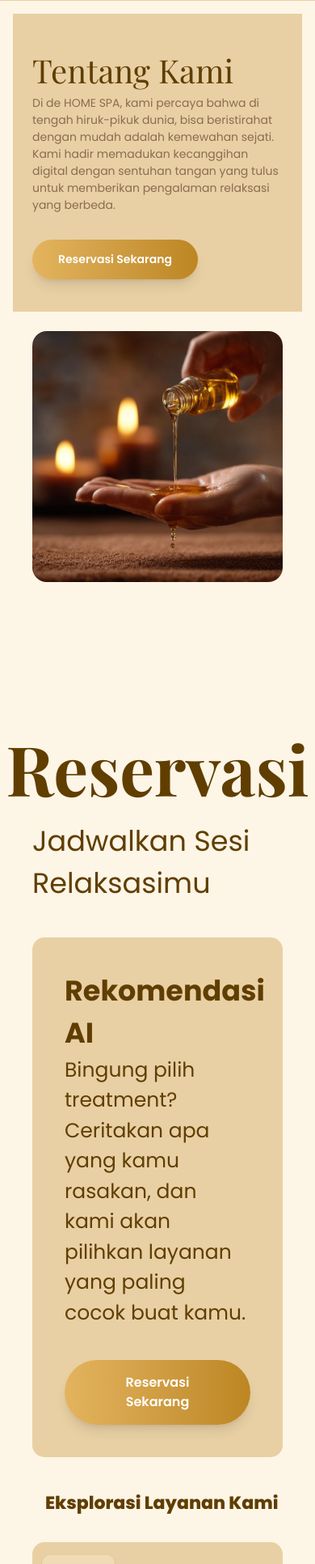
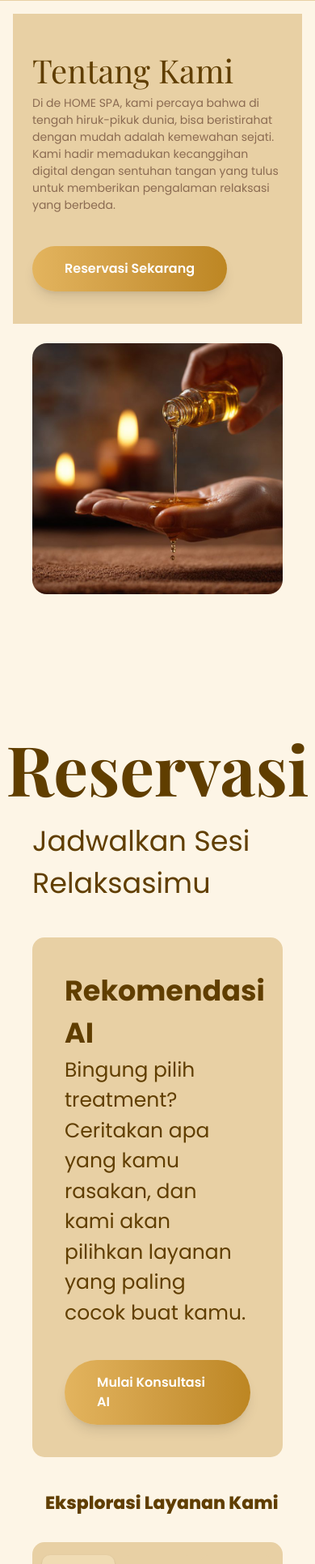
Before and after one commit to Indrawan-maker/hackathon-umkt, a Next.js app: page / in a window 390 px wide. Shown: the part 2793-4725 px from the top of the page at 81% size. Built offline with nearby package versions, Linux system fonts and the light colour scheme.

Commit message:
pecah komponent + atur struktru section lain

```diff
--- a/components/moleculs/LandingPage/index.tsx
+++ b/components/moleculs/LandingPage/index.tsx
@@ -6,6 +6,10 @@ import ServiceSelector from "@/components/moleculs/ServiceSelector";
 import WhyChooseUs from "@/components/sections/WhyChooseUs";
 import About from "@/components/sections/About";
 import Reservasi from "@/components/sections/Reservasi";
+import Lokasi from "@/components/sections/Lokasi";
+import Unggulan from "@/components/sections/Unggulan";
+import Testimoni from "@/components/sections/Testimoni";
+import FAQ from "@/components/sections/FAQ";
 
 
 export default function LandingPage() {
@@ -16,7 +20,11 @@ export default function LandingPage() {
     <Hero />
     <WhyChooseUs/>
     <About/>
+    <Lokasi/>
+    <Unggulan/>
+    <Testimoni/>
     <Reservasi/>
+    <FAQ/>
     <ServiceSelector />
     <CardSpaList />
     <Footer />
--- a/components/sections/About/index.tsx
+++ b/components/sections/About/index.tsx
@@ -1,7 +1,7 @@
 import Image from "next/image"
 import lulur from "@/public/images/aboutspa2.jpg"
-
-export default function about() {
+import ButtonReservasi from "@/components/ui/ButtonReservasi"
+export default function About() {
     return (
         <section className="bg-main">
             <div className="about2 w-full min-h-screen p-4 sm:p-8 lg:p-16">
@@ -14,9 +14,7 @@ export default function about() {
                             <div className="about-text font-poppins text-second text-[14px] sm:text-[15px] lg:text-base">
                                 Di de HOME SPA, kami percaya bahwa di tengah hiruk-pikuk dunia, bisa beristirahat dengan mudah adalah kemewahan sejati. Kami hadir memadukan kecanggihan digital dengan sentuhan tangan yang tulus untuk memberikan pengalaman relaksasi yang berbeda.
                             </div>
-                            <button className="mt-8 lg:mt-10 rounded-full bg-linear-to-r from-[#E3B45E] to-[#BD8622] px-8 lg:px-10 py-3.5 lg:py-4 font-poppins text-[14px] lg:text-[16px] font-semibold text-white shadow-lg transition hover:scale-[1.03]">
-                                Reservasi Sekarang
-                            </button>
+                            <ButtonReservasi>Reservasi Sekarang</ButtonReservasi>
                         </div>
                     </div>
 
--- /dev/null
+++ b/components/sections/FAQ/index.tsx
@@ -0,0 +1,8 @@
+
+export default function FAQ() {
+  return (
+    <div>
+
+    </div>
+  )
+}
--- a/components/sections/Hero/index.tsx
+++ b/components/sections/Hero/index.tsx
@@ -1,22 +1,13 @@
 
 "use client";
 
-import Link from "next/link";
+import Link from "next/link"
 import { motion } from "framer-motion";
 
 export default function Hero() {
     return (
         <main
-            className="
-    relative
-    flex
-    h-screen
-    items-center
-    overflow-hidden
-    bg-cover
-    bg-center
-    bg-no-repeat
-  "
+            className=" relative flex h-screen items-center overflow-hidden bg-cover bg-center bg-no-repeat"
             style={{
                 backgroundImage: "url('/images/bg-image.jpg')",
             }}
@@ -84,14 +75,14 @@ export default function Hero() {
                         className=" mt-10 flex flex-col gap-4 sm:flex-row sm:items-center sm:gap-6 md:mt-12"
                     >
                         <Link
-                            href="#konsultasi"
-                            className="font-poppins rounded-full bg-[#B35811] px-7 py-3.5 text-center text-base font-semibold text-primary-foreground transition-all duration-300 hover:scale-105  md:px-9 md:py-4 md:text-xl "
+                            href="/flow"
+                            className=" font-poppins rounded-full bg-[#B35811] px-7 py-3.5 text-center text-base font-semibold text-primary-foreground transition-all duration-300 hover:scale-105  md:px-9 md:py-4 md:text-xl "
                         >
                             Mulai Konsultasi AI
                         </Link>
 
                         <Link
-                            href="#layanan"
+                            href="#"
                             className=" font-poppins rounded-full border-2 border-primary-foreground/80 bg-primary-foreground/5 px-7 py-3.5 text-center text-base font-semibold text-primary-foreground backdrop-blur-md transition-all duration-300 hover:bg-primary-foreground hover:text-[#B35811] md:px-9 md:py-4 md:text-xl"
                         >
                             Lihat Layanan
--- /dev/null
+++ b/components/sections/Lokasi/index.tsx
@@ -0,0 +1,8 @@
+
+export default function Lokasi() {
+  return (
+    <div>
+
+    </div>
+  )
+}
--- a/components/sections/Reservasi/ReservasiAI.tsx
+++ b/components/sections/Reservasi/ReservasiAI.tsx
@@ -1,18 +1,13 @@
-"use client"
-
-import { useRouter } from "next/navigation";
+import ButtonReservasi from "@/components/ui/ButtonReservasi"
 
 
 export default function ReservasiAI() {
-    const router = useRouter();
     return (
 
         <div className="reservasi-ai bg-second rounded-[15px] p-10 ">
             <h3 className="title text-main text-[35px] font-bold font-poppins">Rekomendasi AI</h3>
             <p className="teks text-[25px] font-poppins text-main">Bingung pilih treatment? Ceritakan apa yang kamu rasakan, dan kami akan pilihkan layanan yang paling cocok buat kamu.</p>
-            <button onClick={() => router.push("/flow")} className="mt-10 rounded-full bg-linear-to-r from-[#E3B45E] to-[#BD8622] px-10 py-4 font-poppins text-[16px] font-semibold text-white shadow-lg transition hover:scale-[1.03]">
-                Reservasi Sekarang
-            </button>
+            <ButtonReservasi>Mulai Konsultasi AI</ButtonReservasi>
         </div>
     )
 }
--- /dev/null
+++ b/components/sections/Testimoni/index.tsx
@@ -0,0 +1,8 @@
+
+export default function Testimoni() {
+  return (
+    <div>
+
+    </div>
+  )
+}
--- /dev/null
+++ b/components/sections/Unggulan/index.tsx
@@ -0,0 +1,8 @@
+
+export default function Unggulan() {
+  return (
+    <div>
+
+    </div>
+  )
+}
--- a/components/sections/WhyChooseUs/index.tsx
+++ b/components/sections/WhyChooseUs/index.tsx
@@ -30,30 +30,35 @@ const overallItems = [
 
 export const whyChooseUsItems = [
     {
+        id: 1,
         icon: BadgeDollarSign,
         heading: "Harga Transparan",
         text: "Harga yang tertera adalah harga final tanpa ada biaya tambahan atau biaya tersembunyi lainnya.",
     },
 
     {
+        id: 2,
         icon: House,
         heading: "Datang Ke Rumah",
         text: "Nikmati layanan pijat berkualitas tanpa perlu keluar rumah; terapis kami akan datang langsung ke lokasi Anda.",
     },
 
     {
+        id: 3,
         icon: Sparkles,
         heading: "Saran Pijat Pintar",
         text: "Gunakan asisten pintar kami untuk menemukan jenis pijat yang paling tepat berdasarkan kebutuhan dan masalah tubuh Anda secara presisi.",
     },
 
     {
+        id: 4,
         icon: Calendar,
         heading: "Booking Mudah",
         text: "Sistem reservasi yang simpel dan cepat memungkinkan Anda memesan jadwal hanya dalam hitungan detik.",
     },
 
     {
+        id: 5,
         icon: UserRound,
         heading: "Profesional",
         text: "Terapis kami telah tersertifikasi dan berpengalaman dalam berbagai teknik pijat untuk hasil yang optimal.",
@@ -158,7 +163,7 @@ export default function WhyChooseUs() {
                         return (
                             <motion.div
                                 variants={staggerItem}
-                                key={item.heading}
+                                key={item.id}
                                 className=" relative flex flex-col items-center px-4 "
                             >
                                 {index !== whyChooseUsItems.length - 1 && (
--- /dev/null
+++ b/components/ui/ButtonReservasi.tsx
@@ -0,0 +1,13 @@
+import Link from "next/link"
+
+type ButtonProps = {
+  children: React.ReactNode
+}
+
+export default function ButtonReservasi({children}:ButtonProps) {
+    return (
+        <Link href="/flow" className="inline-block mt-10 rounded-full bg-linear-to-r from-[#E3B45E] to-[#BD8622] px-10 py-4 font-poppins text-[16px] font-semibold text-white shadow-lg transition hover:scale-[1.03]">
+            {children}
+        </Link>
+    )
+}
```
